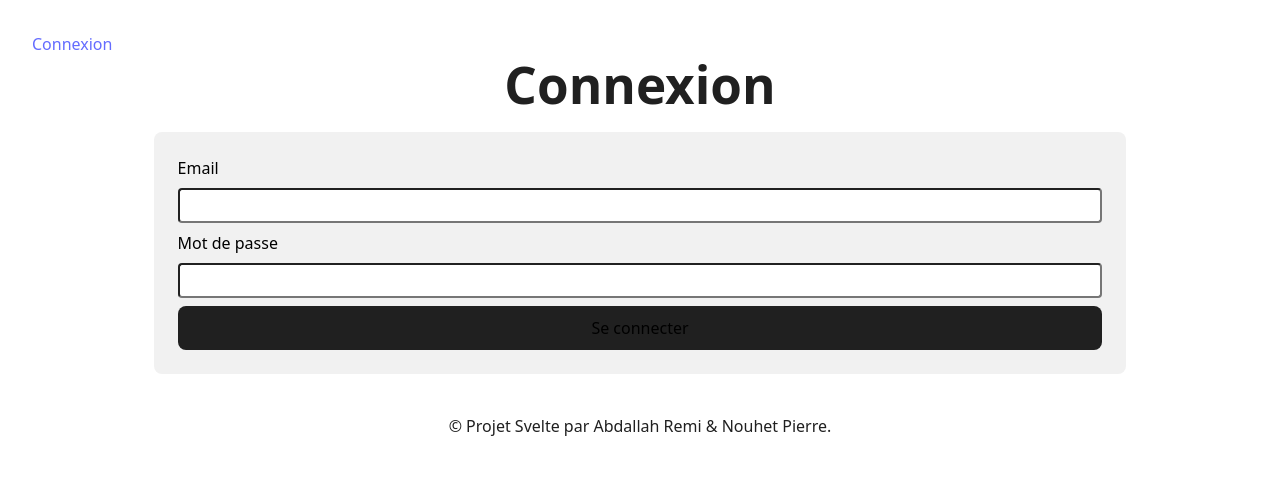
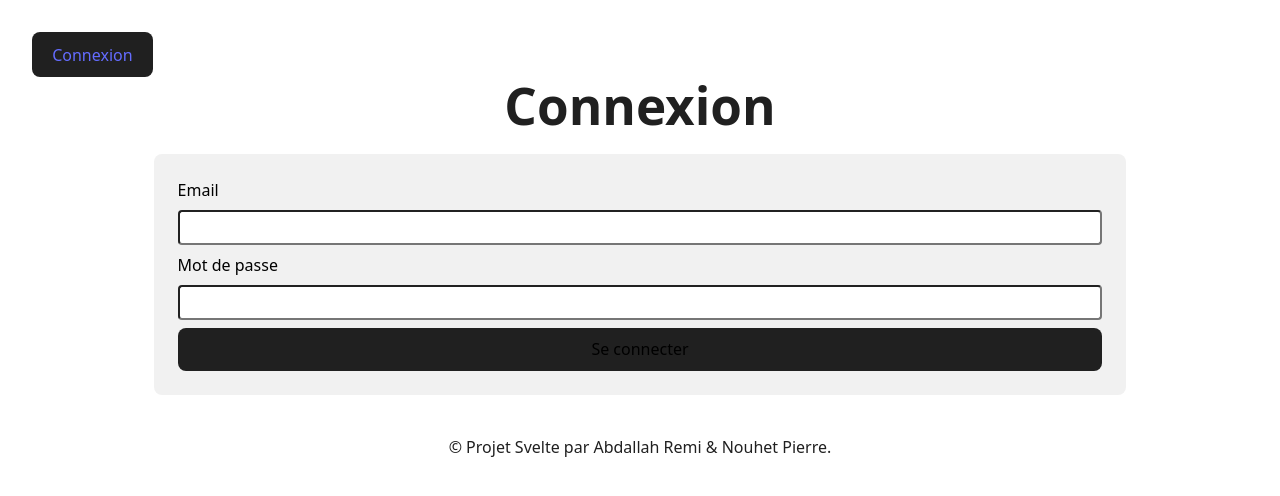
Before and after one commit to remabd/Salle, a Svelte app: page / in a window 1280 px wide. Shown: the top 496 px of the page. Built offline with nearby package versions, Linux system fonts and the light colour scheme.

Commit message:
feat-auth: fix logging out and add style for connexion link

```diff
--- a/src/containers/Header.svelte
+++ b/src/containers/Header.svelte
@@ -3,9 +3,6 @@
     import AuthController from '../controllers/auth.controller';
     import { push } from 'svelte-spa-router';
     import { authStore } from '../stores/auth.store';
-
-    let isConnected = $state(false);
-    let isAdmin = $state(false);
 
     onMount(() => {
         const authController = new AuthController();
@@ -17,8 +14,7 @@
 
     function disconnect() {
         const authController = new AuthController();
-        isConnected = false;
-        isAdmin = false;
+        authStore.set({ isConnected: false, isAdmin: false });
         authController.logout();
         push('#/');
     }
@@ -37,7 +33,7 @@
                 <button onclick={disconnect}>Déconnexion</button>
             </div>
         {:else}
-            <a href="#/">Connexion</a>
+            <a href="#/" class="profile-btn">Connexion</a>
         {/if}
     </ul>
 </header>
```
